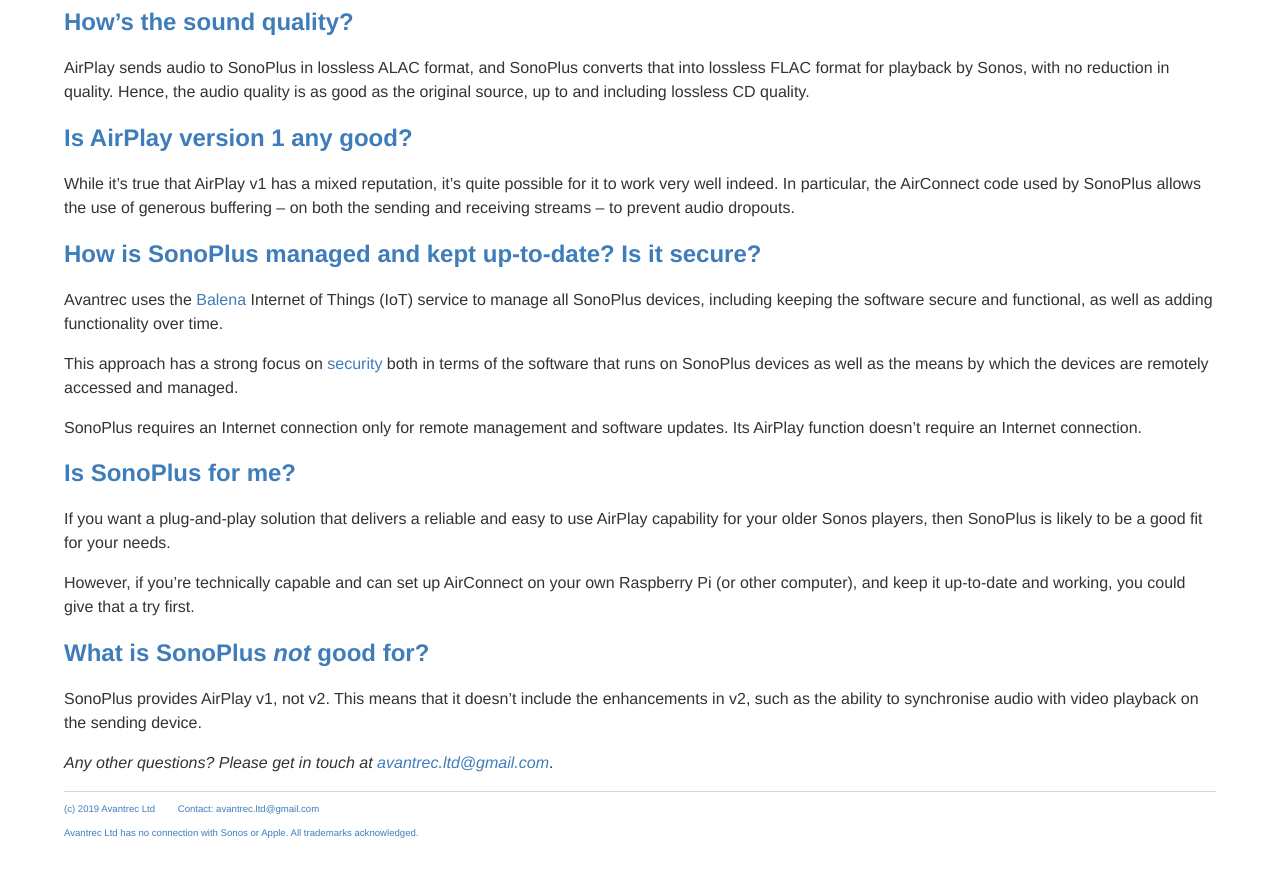
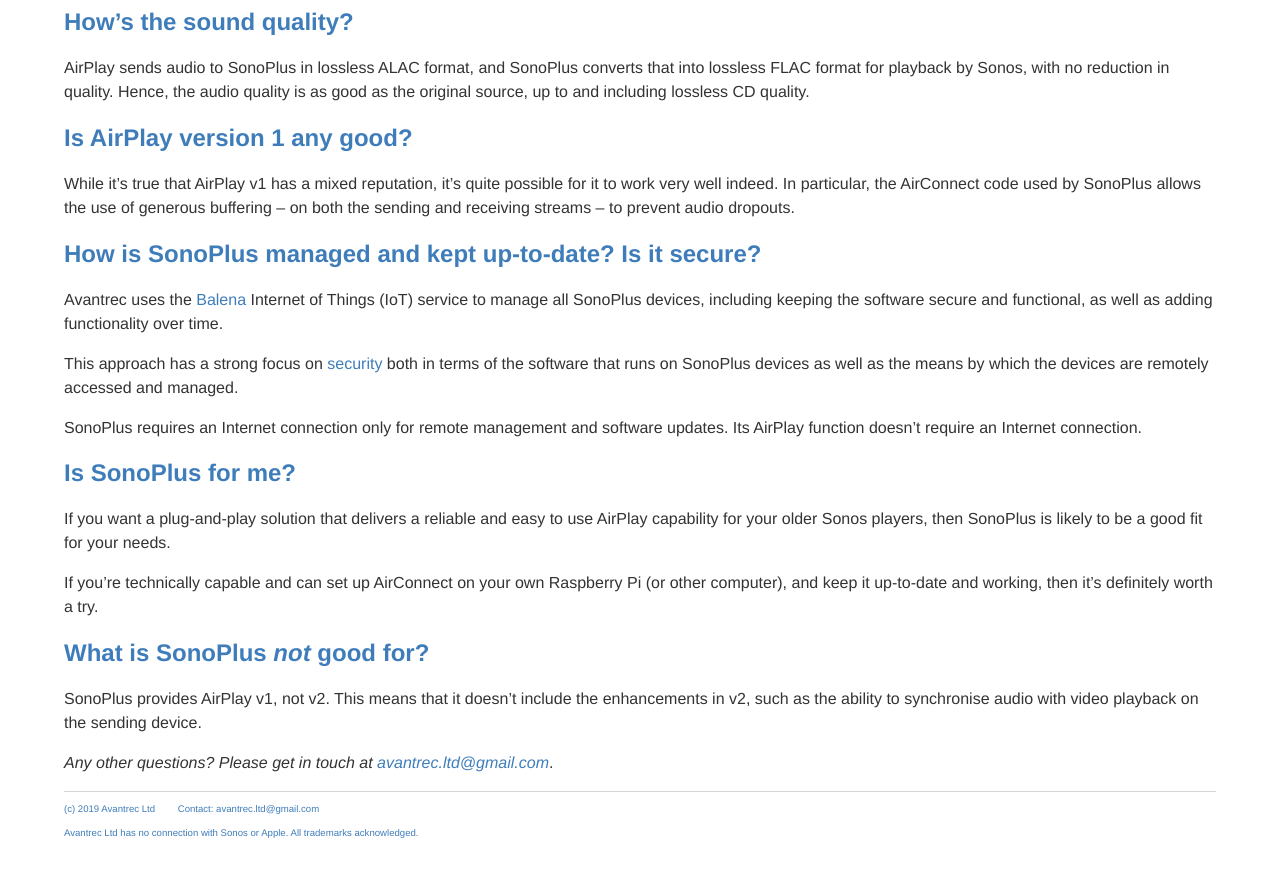
Before and after one commit to avantrec/avantrec.github.io, a Jekyll site: the page built from sonoplus-faq/index.md, in a window 1280 px wide and 900 px high, scrolled down 2140 px. Shown: the top 877 px of the window. Built offline with Jekyll 4.4.1, drawn with Linux system fonts in a browser that asks for light colours; some of the changed text lies outside the part shown.

Commit message:
Minor tweaks

```diff
--- a/sonoplus-faq/index.md
+++ b/sonoplus-faq/index.md
@@ -59,7 +59,7 @@
 
 If you want a plug-and-play solution that delivers a reliable and easy to use AirPlay capability for your older Sonos players, then SonoPlus is likely to be a good fit for your needs.
 
-However, if you're technically capable and can set up AirConnect on your own Raspberry Pi (or other computer), and keep it up-to-date and working, you could give that a try first.
+If you're technically capable and can set up AirConnect on your own Raspberry Pi (or other computer), and keep it up-to-date and working, then it's definitely worth a try.
 
 ## What is SonoPlus *not* good for?
 
```
Also changed, not shown: other parts of sonoplus-faq/index.md (+1 -1 lines), images/sonoplus_small.png.
